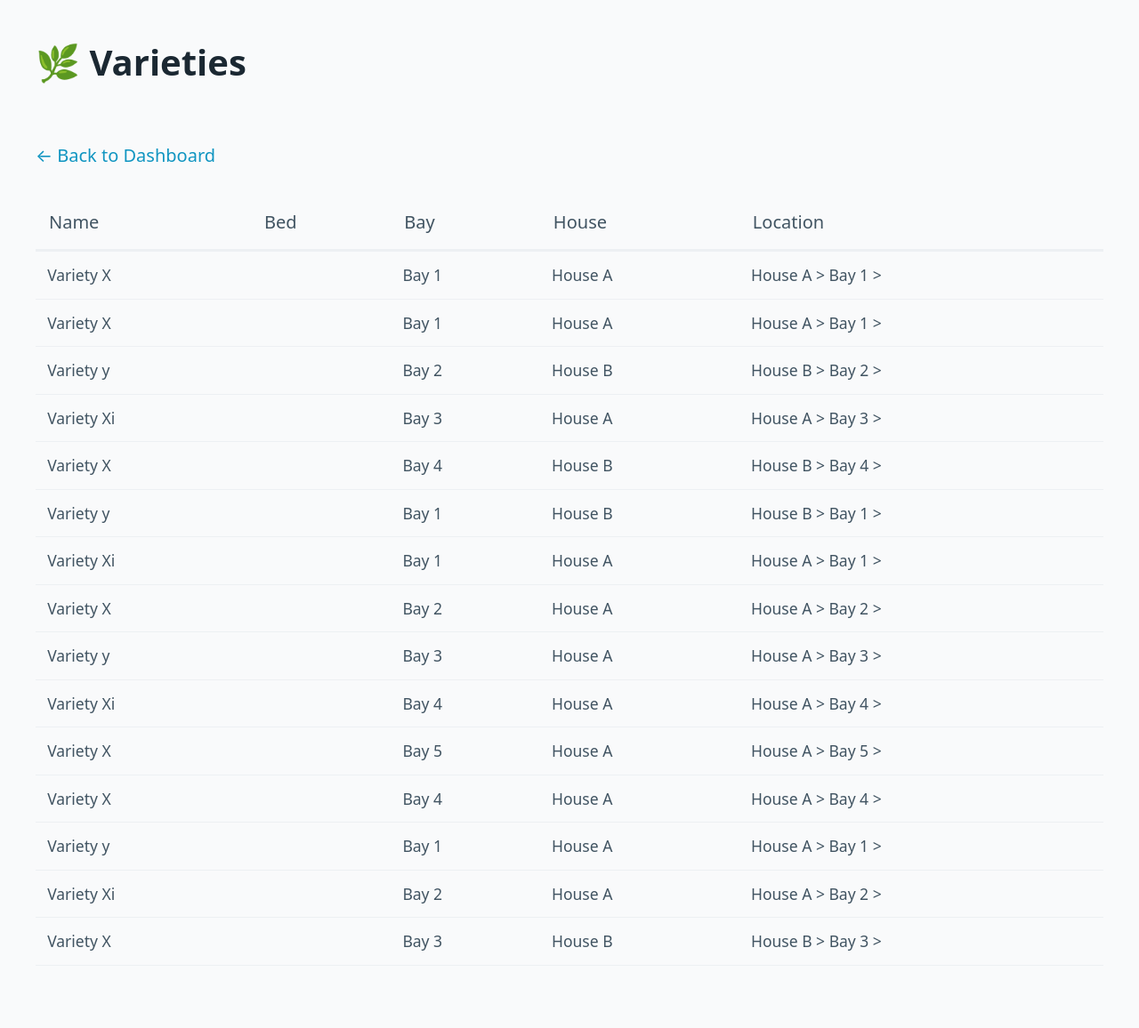
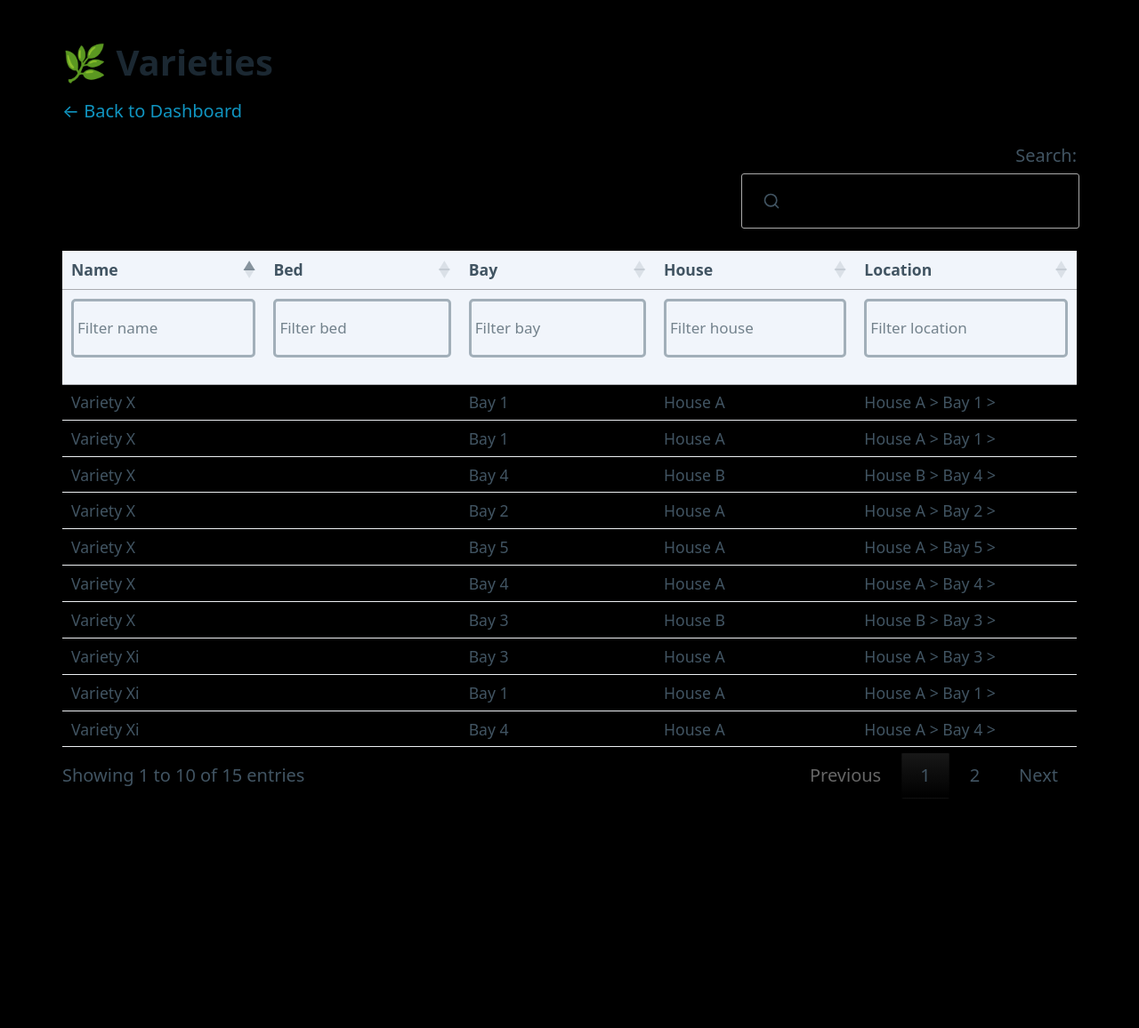
Before and after one commit to LelionS/Dextera, a Django app: page /formflow/dashboard/varieties/ in a window 1280 px wide. Shown: the whole page at 89% size. After the commit the page ends 898 px from the top, so only its background shows below. Run offline with Django 5.2, Linux system fonts and the light colour scheme; a user stored in the database is signed in; data comes from the database, SQL or seed files in the repository; parts of the project's set-up code (start-up, migrations or seed data) failed here and were passed over; some libraries are stand-ins or nearby versions.

Commit message:
Done minor change to vie_variety template, used data tables for the functionalities such as filters and print and export either as csv or xlxs

```diff
--- a/formflow/urls.py
+++ b/formflow/urls.py
@@ -37,7 +37,7 @@ urlpatterns = [
 
     path('entries/<int:pk>/edit/', views.edit_entry_modal, name='edit_entry_modal'),
 
-    path('staff-dashboard/', staff_dashboard_view, name='staff_dashboard'),
+    path('s-dashboard/taff', staff_dashboard_view, name='staff_dashboard'),
 
     path("dashboard/import-varieties/", views.import_varieties_view, name="import_varieties"),
     path("dashboard/varieties/", views.variety_list_view, name="variety_list"),
--- a/templates/dashboard/variety_list.html
+++ b/templates/dashboard/variety_list.html
@@ -2,19 +2,91 @@
 <html lang="en">
 <head>
     <meta charset="UTF-8">
-    <title>Varieties</title>
+    <title>Varieties | Admin Dashboard</title>
+
+    <!-- Pico CSS -->
     <link rel="stylesheet" href="https://cdn.jsdelivr.net/npm/@picocss/pico@1/css/pico.min.css">
+
+    <!-- DataTables CSS -->
+    <link rel="stylesheet" href="https://cdn.datatables.net/1.13.4/css/jquery.dataTables.min.css">
+    <link rel="stylesheet" href="https://cdn.datatables.net/responsive/2.5.0/css/responsive.dataTables.min.css">
+
+    <!-- DataTables CSS + Buttons Extension -->
+<link rel="stylesheet" href="https://cdn.datatables.net/1.13.4/css/jquery.dataTables.min.css">
+<link rel="stylesheet" href="https://cdn.datatables.net/buttons/2.4.1/css/buttons.dataTables.min.css">
+<link rel="stylesheet" href="https://cdn.datatables.net/responsive/2.5.0/css/responsive.dataTables.min.css">
+
+<!-- jQuery + DataTables + Buttons + JSZip + pdfmake -->
+<script src="https://code.jquery.com/jquery-3.7.0.min.js"></script>
+<script src="https://cdn.datatables.net/1.13.4/js/jquery.dataTables.min.js"></script>
+<script src="https://cdn.datatables.net/buttons/2.4.1/js/dataTables.buttons.min.js"></script>
+<script src="https://cdn.datatables.net/buttons/2.4.1/js/buttons.html5.min.js"></script>
+<script src="https://cdn.datatables.net/buttons/2.4.1/js/buttons.print.min.js"></script>
+<script src="https://cdn.datatables.net/responsive/2.5.0/js/dataTables.responsive.min.js"></script>
+<script src="https://cdnjs.cloudflare.com/ajax/libs/jszip/3.10.1/jszip.min.js"></script>
+<script src="https://cdnjs.cloudflare.com/ajax/libs/pdfmake/0.2.7/pdfmake.min.js"></script>
+<script src="https://cdnjs.cloudflare.com/ajax/libs/pdfmake/0.2.7/vfs_fonts.js"></script>
+
     <style>
-        body { padding: 2rem; background: #f9fafb; }
-        table { width: 100%; }
-        th, td { padding: 0.75em; text-align: left; }
+        body {
+            padding: 2rem;
+            background-color: #000000;
+        }
+
+        .container {
+            max-width: 95%;
+            margin: auto;
+        }
+
+        header {
+            display: flex;
+            justify-content: space-between;
+            align-items: center;
+        }
+
+        h1 {
+            margin-bottom: 0.5rem;
+        }
+
+        .back-link {
+            margin-bottom: 1rem;
+            display: inline-block;
+        }
+
+        table.dataTable th,
+        table.dataTable td {
+            text-align: left;
+            padding: 0.25em 0.5em; /* ✅ Smaller padding */
+            font-size: 0.88rem;    /* ✅ Slightly smaller text */
+            line-height: 1.3;       /* ✅ Tight line spacing */
+        }
+
+        table.dataTable thead input {
+            width: 100%;
+            box-sizing: border-box;
+            padding: 4px;
+            font-size: 0.85rem;
+        }
+
+        table.dataTable {
+            width: 100% !important;
+        }
+
+        table.dataTable thead th {
+            background-color: #f1f5fb;
+        }
     </style>
+
 </head>
 <body>
+    <div class="container">
+        <header>
             <h1>🌿 Varieties</h1>
-    <p><a href="{% url 'staff_dashboard' %}">← Back to Dashboard</a></p>
+        </header>
 
-    <table>
+        <p class="back-link"><a href="{% url 'staff_dashboard' %}">← Back to Dashboard</a></p>
+
+        <table id="varieties-table" class="display nowrap">
             <thead>
                 <tr>
                     <th>Name</th>
@@ -22,6 +94,13 @@
                     <th>Bay</th>
                     <th>House</th>
                     <th>Location</th>
+                </tr>
+                <tr>
+                    <th><input type="text" placeholder="Filter name" /></th>
+                    <th><input type="text" placeholder="Filter bed" /></th>
+                    <th><input type="text" placeholder="Filter bay" /></th>
+                    <th><input type="text" placeholder="Filter house" /></th>
+                    <th><input type="text" placeholder="Filter location" /></th>
                 </tr>
             </thead>
             <tbody>
@@ -36,5 +115,59 @@
                 {% endfor %}
             </tbody>
         </table>
+    </div>
+
+    <!-- jQuery + DataTables -->
+    <script src="https://code.jquery.com/jquery-3.7.0.min.js"></script>
+    <script src="https://cdn.datatables.net/1.13.4/js/jquery.dataTables.min.js"></script>
+    <script src="https://cdn.datatables.net/responsive/2.5.0/js/dataTables.responsive.min.js"></script>
+    <script>
+    $(document).ready(function () {
+        // Add column-specific search inputs
+        $('#varieties-table thead tr:eq(1) th').each(function (i) {
+            $('input', this).on('keyup change', function () {
+                if ($('#varieties-table').DataTable().column(i).search() !== this.value) {
+                    $('#varieties-table').DataTable()
+                        .column(i)
+                        .search(this.value)
+                        .draw();
+                }
+            });
+        });
+
+        // Init DataTable with export buttons
+        $('#varieties-table').DataTable({
+            responsive: true,
+            pageLength: 10,
+            lengthChange: false,
+            orderCellsTop: true,
+            fixedHeader: true,
+            dom: 'Bfrtip',
+            buttons: [
+                {
+                    extend: 'csvHtml5',
+                    text: 'Export CSV',
+                    className: 'button'
+                },
+                {
+                    extend: 'excelHtml5',
+                    text: 'Export Excel',
+                    className: 'button'
+                },
+                {
+                    extend: 'pdfHtml5',
+                    text: 'Export PDF',
+                    className: 'button'
+                },
+                {
+                    extend: 'print',
+                    text: 'Print',
+                    className: 'button'
+                }
+            ]
+        });
+    });
+</script>
+
 </body>
 </html>
```
Lines whose indentation alone changed are shown as unchanged.
